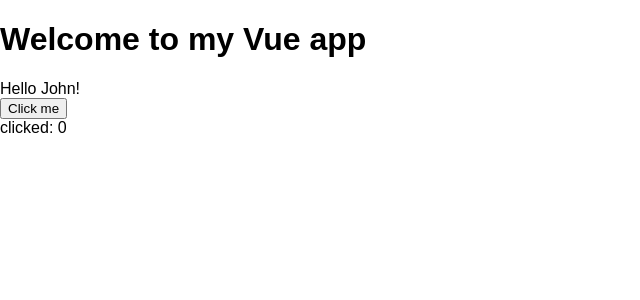
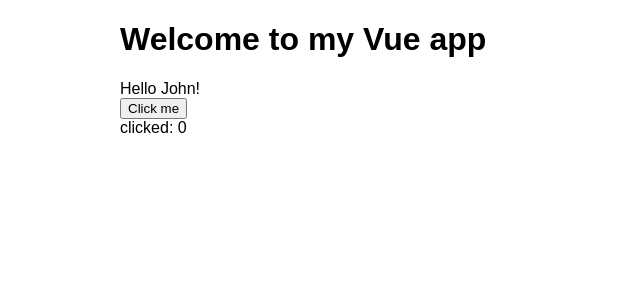
Before and after one commit to allen-garvey/vue-server-side-rendering, a Vue app: page / in a window 1280 px wide. Shown: the top 300 px of the page, without its empty margins (0-640 px from the left). Built offline with nearby package versions, Linux system fonts and the light colour scheme; the HTML template or start-up script is replaced by a standard one.

Commit message:
Extract css modules to separate stylesheet to avoid flash of unstyled content

```diff
--- a/src/components/app.vue
+++ b/src/components/app.vue
@@ -1,11 +1,18 @@
 <template>
-    <div>
+    <div :class="$style.container">
         <h1>Welcome to my Vue app</h1>
         <div>Hello {{ name }}!</div>
         <button @click="buttonClicked()">Click me</button>
         <div>clicked: {{ count }}</div>
     </div>
 </template>
+
+<style lang="scss" module>
+    .container {
+        max-width: 1040px;
+        margin: 0 auto;
+    }
+</style>
 
 <script lang="ts">
 import { defineComponent } from 'vue';
--- a/templates/index.template.html
+++ b/templates/index.template.html
@@ -5,7 +5,8 @@
         <title>Vue Server Rendering Test</title>
         <meta name="description" content=""/>
         <meta name="viewport" content="width=device-width, initial-scale=1"/>
-        <link rel="stylesheet" type="text/css" href="/assets/app.css"/>
+        <link rel="stylesheet" type="text/css" href="/assets/styles.css"/>
+        <link rel="stylesheet" type="text/css" href="/assets/client.css"/>
         <!-- Place favicon.ico and apple-touch-icon.png in the root directory -->
     </head>
     <body>
--- a/webpack/base.config.js
+++ b/webpack/base.config.js
@@ -18,7 +18,9 @@
                         {
                             resourceQuery: /module/,
                             use: [
-                                'vue-style-loader',
+                                {
+                                    loader: MiniCssExtractPlugin.loader,
+                                },
                                 {
                                     loader: 'css-loader',
                                     options: {
@@ -59,9 +61,7 @@
         },
         plugins: [
             new VueLoaderPlugin(),
-            new MiniCssExtractPlugin({
-                filename: './app.css',
-            }),
+            new MiniCssExtractPlugin(),
             new webpack.DefinePlugin({
                 __VUE_OPTIONS_API__: true,
                 __VUE_PROD_DEVTOOLS__: false,
```
